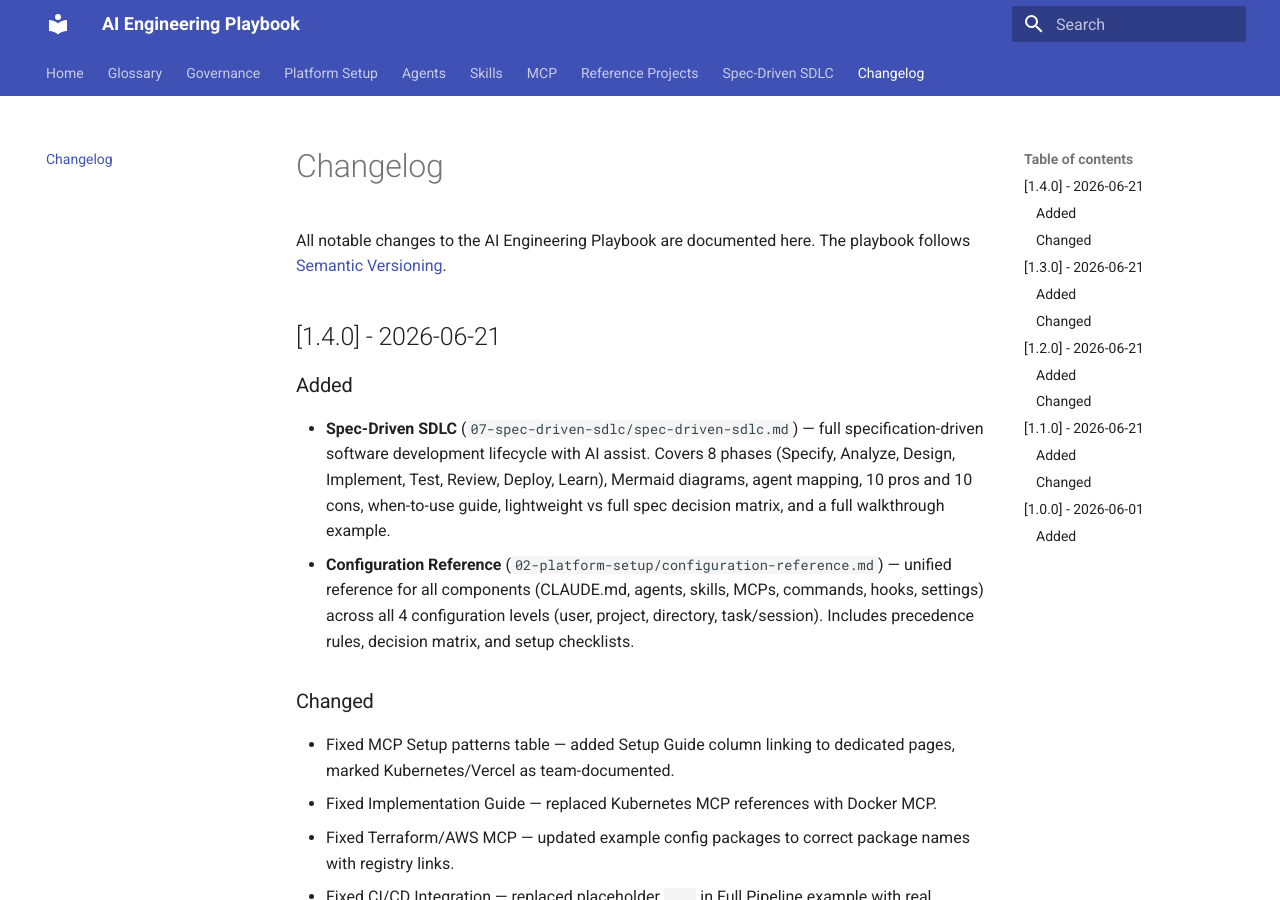
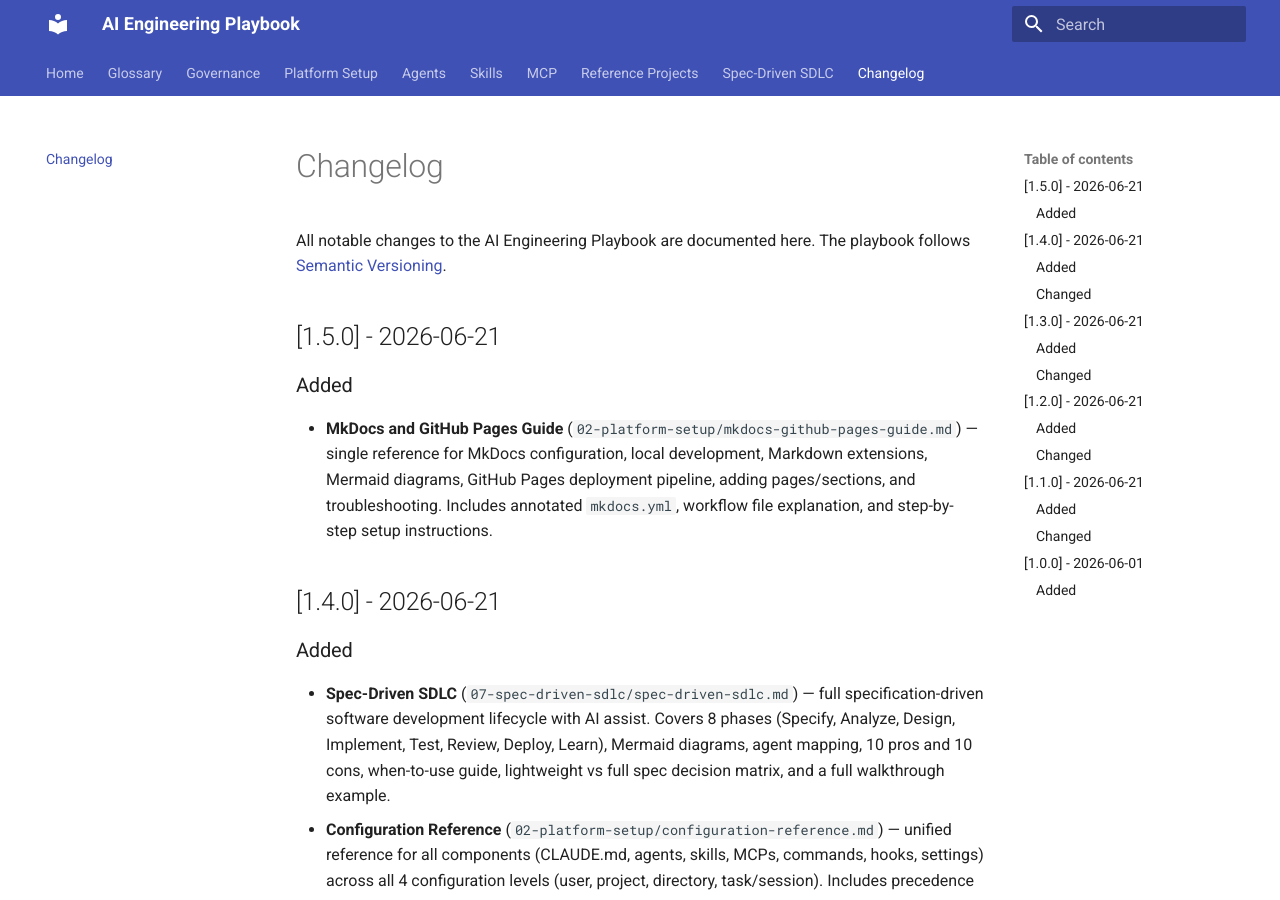
Before and after one commit to ChanOoDev/ai-engineering-playbook, an MkDocs documentation site: the page built from docs/changelog.md, in a window 1280 px wide and 900 px high. Built offline with MkDocs 1.6.1 and Material for MkDocs 9.7.7, drawn with Linux system fonts in a browser that asks for light colours; some of the changed text lies outside the part shown.

Commit message:
@ Update changelog with v1.5.0 entries
Co-Authored-By: Claude <noreply@anthropic.com>
@

```diff
--- a/docs/changelog.md
+++ b/docs/changelog.md
@@ -1,6 +1,12 @@
 # Changelog
 
 All notable changes to the AI Engineering Playbook are documented here. The playbook follows [Semantic Versioning](https://semver.org/).
+
+## [1.5.0] - 2026-06-21
+
+### Added
+
+- **MkDocs and GitHub Pages Guide** (`02-platform-setup/mkdocs-github-pages-guide.md`) — single reference for MkDocs configuration, local development, Markdown extensions, Mermaid diagrams, GitHub Pages deployment pipeline, adding pages/sections, and troubleshooting. Includes annotated `mkdocs.yml`, workflow file explanation, and step-by-step setup instructions.
 
 ## [1.4.0] - 2026-06-21
 
@@ -83,4 +89,4 @@ All notable changes to the AI Engineering Playbook are documented here. The play
 - Governance framework with introduction, policies, ownership matrix, and adoption roadmap.
 
 ---
-*Last updated: 2026-06-21 | Version: 1.4*
+*Last updated: 2026-06-21 | Version: 1.5*
```
